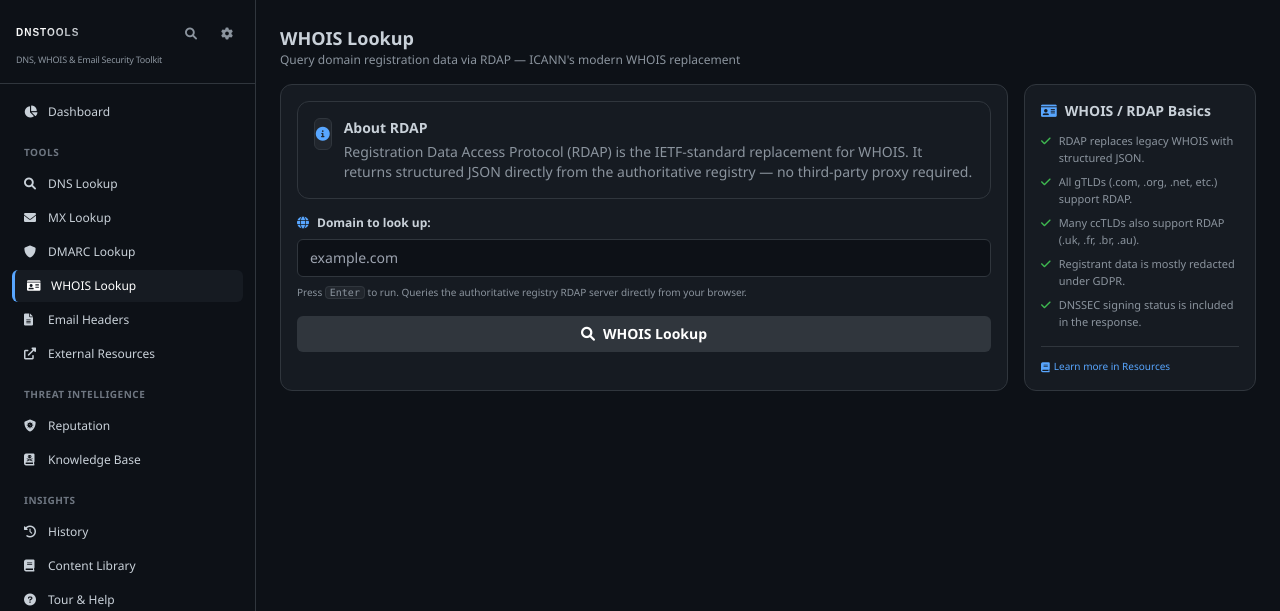
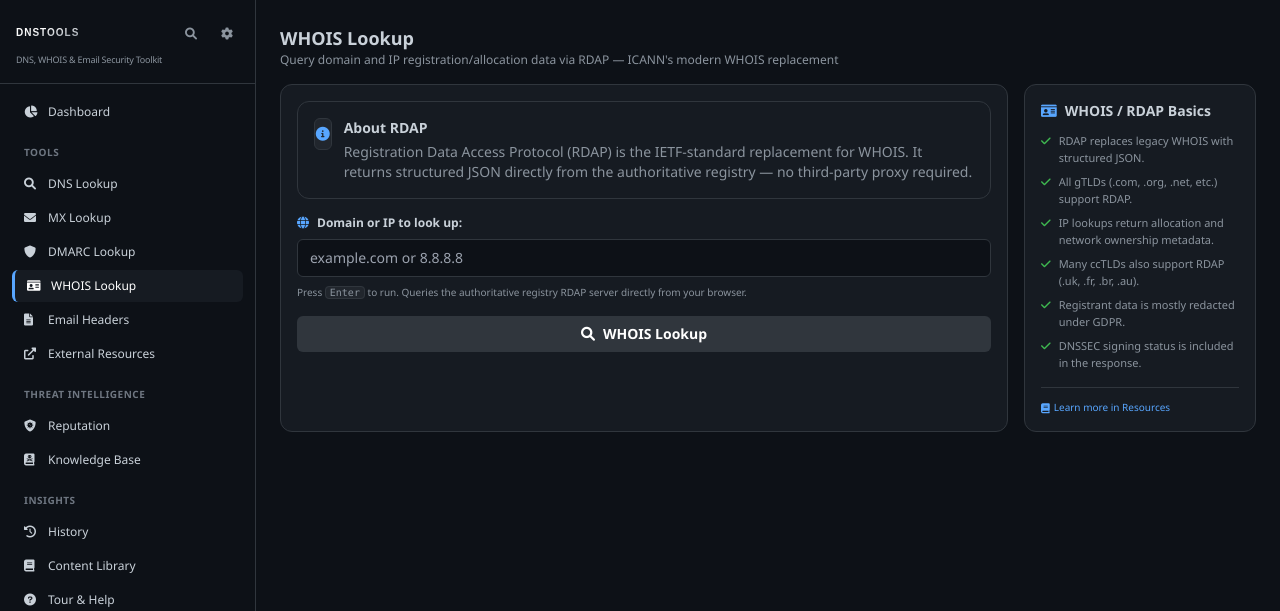
Before and after one commit to lewiswigmore/dns-tools, a Flask app: page /whois in a window 1280 px wide. Shown: the top 611 px of the page. Run offline with Flask 3, Linux system fonts and the light colour scheme; some libraries are stand-ins or nearby versions.

Commit message:
feat(whois): add IP RDAP lookup mode
- Support domain, IPv4, and IPv6 target detection
- Use IANA bootstrap for dns/ipv4/ipv6 RDAP routing
- Add IP allocation/network result cards in WHOIS UI
- Keep domain-only sections conditional (NS, DNSSEC)
- Preserve null-safe rendering across sparse RDAP responses

```diff
--- a/static/js/modules/components/whois.js
+++ b/static/js/modules/components/whois.js
@@ -1,5 +1,5 @@
 import { addHistory, exportJSON } from '../utils.js';
-import { queryDomain, preloadBootstrap } from '../rdap-client.js';
+import { queryTarget, preloadBootstrap } from '../rdap-client.js';
 import { DNSClient } from '../dns-client.js';
 
 export function WhoisPage() {
@@ -18,7 +18,7 @@ export function WhoisPage() {
       preloadBootstrap();
 
       const params = new URLSearchParams(window.location.search);
-      const domainParam = params.get('domain');
+      const domainParam = params.get('domain') || params.get('target') || params.get('ip');
       if (domainParam) {
         this.domain = domainParam;
         setTimeout(() => this.performLookup(), 100);
@@ -37,12 +37,14 @@ export function WhoisPage() {
 
       const startTime = Date.now();
       try {
-        const { result, server } = await queryDomain(this.domain.trim().toLowerCase());
+        const { result, server, queryType } = await queryTarget(this.domain.trim().toLowerCase());
         this.result = result;
         this.serverUrl = server;
 
-        // RDAP frequently omits nameserver glue addresses; enrich with DoH A/AAAA lookups.
-        this.enrichNameserverIPs();
+        // RDAP frequently omits nameserver glue addresses; enrich only for domain lookups.
+        if (queryType === 'domain') {
+          this.enrichNameserverIPs();
+        }
 
         const duration = (Date.now() - startTime) / 1000;
         addHistory({
@@ -51,7 +53,7 @@ export function WhoisPage() {
           domains: 1,
           duration,
           success: true,
-          recordTypes: ['WHOIS'],
+          recordTypes: [queryType === 'ip' ? 'WHOIS-IP' : 'WHOIS'],
           results: [{ domain: this.domain, registrar: result.registrar?.name }],
         });
       } catch (err) {
@@ -134,6 +136,14 @@ export function WhoisPage() {
       return value.includes(':');
     },
 
+    isIpResult() {
+      return this.result?.kind === 'ip';
+    },
+
+    isDomainResult() {
+      return this.result?.kind !== 'ip';
+    },
+
     /** Format an ISO date string for display. */
     formatDate(iso) {
       if (!iso) return '—';
@@ -168,8 +178,18 @@ export function WhoisPage() {
     async copyAllResults() {
       if (!this.result) return;
       const r = this.result;
-      let text = `# WHOIS / RDAP for ${r.ldhName}\n\n`;
+      const label = r.kind === 'ip' ? (r.startAddress || this.domain) : r.ldhName;
+      let text = `# WHOIS / RDAP for ${label}\n\n`;
       text += `**Date:** ${new Date().toLocaleString()}\n\n`;
+      if (r.kind === 'ip') {
+        if (r.networkName) text += `**Network:** ${r.networkName}\n`;
+        if (r.networkType) text += `**Type:** ${r.networkType}\n`;
+        if (r.ipVersion) text += `**IP Version:** ${r.ipVersion}\n`;
+        if (r.startAddress) text += `**Start Address:** ${r.startAddress}\n`;
+        if (r.endAddress) text += `**End Address:** ${r.endAddress}\n`;
+        if (r.cidrBlocks?.length) text += `**CIDR:** ${r.cidrBlocks.join(', ')}\n`;
+        if (r.country) text += `**Country:** ${r.country}\n`;
+      }
       if (r.handle) text += `**Domain ID:** ${r.handle}\n`;
       if (r.registrar) text += `**Registrar:** ${r.registrar.name}\n`;
       if (r.registrar?.handle) text += `**Registrar ID:** ${r.registrar.handle}\n`;
--- a/static/js/modules/rdap-client.js
+++ b/static/js/modules/rdap-client.js
@@ -6,29 +6,43 @@
  * All gTLDs are required by ICANN to support CORS.
  */
 
-const BOOTSTRAP_URL = 'https://data.iana.org/rdap/dns.json';
+const BOOTSTRAP_URLS = {
+  dns: 'https://data.iana.org/rdap/dns.json',
+  ipv4: 'https://data.iana.org/rdap/ipv4.json',
+  ipv6: 'https://data.iana.org/rdap/ipv6.json',
+};
 
-let bootstrapData = null;
-let bootstrapLoading = null;
+const bootstrapData = {
+  dns: null,
+  ipv4: null,
+  ipv6: null,
+};
+
+const bootstrapLoading = {
+  dns: null,
+  ipv4: null,
+  ipv6: null,
+};
 
 /**
  * Fetch and cache the IANA RDAP bootstrap registry.
  * Returns the services array from dns.json.
  */
-async function loadBootstrap() {
-  if (bootstrapData) return bootstrapData;
-  if (bootstrapLoading) return bootstrapLoading;
+async function loadBootstrap(type = 'dns') {
+  if (!BOOTSTRAP_URLS[type]) throw new Error(`Unknown bootstrap type: ${type}`);
+  if (bootstrapData[type]) return bootstrapData[type];
+  if (bootstrapLoading[type]) return bootstrapLoading[type];
 
-  bootstrapLoading = (async () => {
-    const res = await fetch(BOOTSTRAP_URL);
+  bootstrapLoading[type] = (async () => {
+    const res = await fetch(BOOTSTRAP_URLS[type]);
     if (!res.ok) throw new Error('Failed to load RDAP bootstrap registry');
     const json = await res.json();
-    bootstrapData = json.services;
-    bootstrapLoading = null;
-    return bootstrapData;
+    bootstrapData[type] = json.services;
+    bootstrapLoading[type] = null;
+    return bootstrapData[type];
   })();
 
-  return bootstrapLoading;
+  return bootstrapLoading[type];
 }
 
 /**
@@ -54,15 +68,133 @@ function findRDAPServer(domain, services) {
   return null;
 }
 
+function findRDAPServerForIP(ip, services, version) {
+  const ipValue = parseIPToBigInt(ip, version);
+  if (ipValue === null) return null;
+
+  let best = null;
+
+  for (const service of services) {
+    const prefixes = service[0];
+    const urls = service[1];
+    for (const prefix of prefixes) {
+      const parsed = parseCIDR(prefix, version);
+      if (!parsed) continue;
+      if (isIPInCIDR(ipValue, parsed)) {
+        if (!best || parsed.prefixLength > best.prefixLength) {
+          const url = urls.find(u => u.startsWith('https://')) || urls[0];
+          best = {
+            prefixLength: parsed.prefixLength,
+            server: url.endsWith('/') ? url : `${url}/`,
+          };
+        }
+      }
+    }
+  }
+
+  return best?.server || null;
+}
+
+function parseCIDR(cidr, version) {
+  if (typeof cidr !== 'string' || !cidr.includes('/')) return null;
+  const [base, prefixRaw] = cidr.split('/');
+  const prefixLength = Number(prefixRaw);
+  const maxBits = version === 'ipv6' ? 128 : 32;
+  if (!Number.isInteger(prefixLength) || prefixLength < 0 || prefixLength > maxBits) return null;
+  const value = parseIPToBigInt(base, version);
+  if (value === null) return null;
+  return { value, prefixLength, maxBits };
+}
+
+function isIPInCIDR(ipValue, cidr) {
+  const hostBits = BigInt(cidr.maxBits - cidr.prefixLength);
+  if (hostBits === 0n) return ipValue === cidr.value;
+  const networkA = (cidr.value >> hostBits) << hostBits;
+  const networkB = (ipValue >> hostBits) << hostBits;
+  return networkA === networkB;
+}
+
+function parseIPToBigInt(ip, version) {
+  if (version === 'ipv4') return parseIPv4ToBigInt(ip);
+  if (version === 'ipv6') return parseIPv6ToBigInt(ip);
+  return null;
+}
+
+function parseIPv4ToBigInt(ip) {
+  const parts = ip.split('.');
+  if (parts.length !== 4) return null;
+  let value = 0n;
+  for (const part of parts) {
+    if (!/^\d+$/.test(part)) return null;
+    const octet = Number(part);
+    if (octet < 0 || octet > 255) return null;
+    value = (value << 8n) + BigInt(octet);
+  }
+  return value;
+}
+
+function parseIPv6ToBigInt(ip) {
+  if (!ip.includes(':')) return null;
+  const [left, right] = ip.toLowerCase().split('::');
+  if (ip.split('::').length > 2) return null;
+
+  const leftParts = left ? left.split(':').filter(Boolean) : [];
+  const rightParts = right ? right.split(':').filter(Boolean) : [];
+
+  if (leftParts.length + rightParts.length > 8) return null;
+  const missing = 8 - (leftParts.length + rightParts.length);
+  const full = [...leftParts, ...Array(missing).fill('0'), ...rightParts];
+  if (full.length !== 8) return null;
+
+  let value = 0n;
+  for (const part of full) {
+    if (!/^[0-9a-f]{1,4}$/.test(part)) return null;
+    value = (value << 16n) + BigInt(parseInt(part, 16));
+  }
+  return value;
+}
+
+function detectQueryType(target) {
+  const input = target.trim().toLowerCase();
+  if (isIPv4(input)) return 'ipv4';
+  if (isIPv6(input)) return 'ipv6';
+  return 'domain';
+}
+
+function isIPv4(value) {
+  return /^((25[0-5]|2[0-4]\d|1?\d?\d)\.){3}(25[0-5]|2[0-4]\d|1?\d?\d)$/.test(value);
+}
+
+function isIPv6(value) {
+  return value.includes(':') && parseIPv6ToBigInt(value) !== null;
+}
+
 /**
  * Parse an RDAP domain response into a normalised object.
  */
 function parseResponse(json) {
+  const isIpObject = (json.objectClassName || '').toLowerCase() === 'ip network';
+
   const result = {
+    kind: isIpObject ? 'ip' : 'domain',
     objectClassName: json.objectClassName,
     ldhName: json.ldhName,
     unicodeName: json.unicodeName || null,
     handle: json.handle || null,
+    networkName: json.name || null,
+    networkType: json.type || null,
+    country: json.country || null,
+    ipVersion: json.ipVersion || null,
+    startAddress: json.startAddress || null,
+    endAddress: json.endAddress || null,
+    parentHandle: json.parentHandle || null,
+    cidrBlocks: Array.isArray(json.cidr0_cidrs)
+      ? json.cidr0_cidrs.map(item => {
+          if (item.v4prefix && Number.isInteger(item.length)) return `${item.v4prefix}/${item.length}`;
+          if (item.v6prefix && Number.isInteger(item.length)) return `${item.v6prefix}/${item.length}`;
+          return null;
+        }).filter(Boolean)
+      : [],
     status: json.status || [],
     eventActions: [],
     events: {},
@@ -78,6 +210,8 @@ function parseResponse(json) {
       registrant: null,
       abuse: null,
       reseller: null,
+      technical: null,
+      administrative: null,
     },
     nameservers: [],
     secureDNS: null,
@@ -132,6 +266,20 @@ function parseResponse(json) {
       }
       if (Array.isArray(entity.roles) && entity.roles.includes('reseller')) {
         result.roles.reseller = {
+          name: extractEntityName(entity),
+          handle: entity.handle || null,
+          url: extractEntityUrl(entity),
+        };
+      }
+      if (Array.isArray(entity.roles) && entity.roles.includes('technical')) {
+        result.roles.technical = {
+          name: extractEntityName(entity),
+          handle: entity.handle || null,
+          url: extractEntityUrl(entity),
+        };
+      }
+      if (Array.isArray(entity.roles) && entity.roles.includes('administrative')) {
+        result.roles.administrative = {
           name: extractEntityName(entity),
           handle: entity.handle || null,
           url: extractEntityUrl(entity),
@@ -209,7 +357,7 @@ function extractEntityUrl(entity) {
  * Throws on error with a user-friendly message.
  */
 export async function queryDomain(domain) {
-  const services = await loadBootstrap();
+  const services = await loadBootstrap('dns');
   const server = findRDAPServer(domain, services);
 
   if (!server) {
@@ -241,9 +389,47 @@ export async function queryDomain(domain) {
   return { result: parseResponse(json), server };
 }
 
+export async function queryTarget(target) {
+  const input = target.trim().toLowerCase();
+  const queryType = detectQueryType(input);
+
+  if (queryType === 'domain') {
+    const data = await queryDomain(input);
+    return { ...data, queryType: 'domain' };
+  }
+
+  const services = await loadBootstrap(queryType);
+  const server = findRDAPServerForIP(input, services, queryType);
+
+  if (!server) {
+    throw new Error(`RDAP is not available for this IP range in IANA bootstrap (${queryType.toUpperCase()}).`);
+  }
+
+  const url = `${server}ip/${encodeURIComponent(input)}`;
+
+  let res;
+  try {
+    res = await fetch(url, {
+      headers: { Accept: 'application/rdap+json, application/json' },
+    });
+  } catch (err) {
+    throw new Error('Unable to reach the RDAP server for this IP. This may be a CORS/network restriction.');
+  }
+
+  if (res.status === 404) {
+    throw new Error(`IP "${input}" was not found in the registry.`);
+  }
+  if (!res.ok) {
+    throw new Error(`RDAP server returned ${res.status} ${res.statusText}`);
+  }
+
+  const json = await res.json();
+  return { result: parseResponse(json), server, queryType: 'ip' };
+}
+
 /**
  * Pre-load the bootstrap data in the background.
  */
 export function preloadBootstrap() {
-  loadBootstrap().catch(() => {});
+  loadBootstrap('dns').catch(() => {});
 }
--- a/templates/whois.html
+++ b/templates/whois.html
@@ -8,7 +8,7 @@
   <div class="flex items-center justify-between">
     <div>
       <h2 class="text-lg font-semibold text-[#c9d1d9]">WHOIS Lookup</h2>
-      <p class="text-xs text-[#8b949e]">Query domain registration data via RDAP — ICANN's modern WHOIS replacement</p>
+      <p class="text-xs text-[#8b949e]">Query domain and IP registration/allocation data via RDAP — ICANN's modern WHOIS replacement</p>
     </div>
   </div>
 
@@ -18,11 +18,11 @@
       {{ ui.info_banner('fa-info-circle','About RDAP','Registration Data Access Protocol (RDAP) is the IETF-standard replacement for WHOIS. It returns structured JSON directly from the authoritative registry — no third-party proxy required.') }}
 
       <div class="mb-4">
-        <label class="block text-xs font-semibold text-[#c9d1d9] mb-2"><i class="fas fa-globe mr-2 text-[#58a6ff]"></i>Domain to look up:</label>
+         <label class="block text-xs font-semibold text-[#c9d1d9] mb-2"><i class="fas fa-globe mr-2 text-[#58a6ff]"></i>Domain or IP to look up:</label>
         <input x-model="domain" @keyup.enter="performLookup" type="text"
                class="w-full px-3 py-2 border border-[#30363d] rounded-md focus:outline-none focus:ring-2 focus:ring-[#58a6ff] bg-[#0d1117] text-[#c9d1d9] text-sm"
-               placeholder="example.com" />
-        <p class="mt-2 text-[10px] text-[#8b949e]">Press <kbd class="bg-[#21262d] px-1 rounded border border-[#30363d]">Enter</kbd> to run. Queries the authoritative registry RDAP server directly from your browser.</p>
+           placeholder="example.com or 8.8.8.8" />
+         <p class="mt-2 text-[10px] text-[#8b949e]">Press <kbd class="bg-[#21262d] px-1 rounded border border-[#30363d]">Enter</kbd> to run. Queries the authoritative registry RDAP server directly from your browser.</p>
       </div>
 
       <button @click="performLookup"
@@ -40,6 +40,7 @@
       {{ ui.help_card('WHOIS / RDAP Basics', 'fa-id-card', [
         'RDAP replaces legacy WHOIS with structured JSON.',
         'All gTLDs (.com, .org, .net, etc.) support RDAP.',
+        'IP lookups return allocation and network ownership metadata.',
         'Many ccTLDs also support RDAP (.uk, .fr, .br, .au).',
         'Registrant data is mostly redacted under GDPR.',
         'DNSSEC signing status is included in the response.'
@@ -52,7 +53,7 @@
     <!-- Header -->
     <div class="panel rounded-xl p-4">
       <div class="flex justify-between items-center mb-4">
-        <h3 class="text-base font-semibold text-[#c9d1d9]"><i class="fas fa-id-card mr-2"></i>Registration Data for <span class="text-[#58a6ff]" x-text="result?.ldhName"></span></h3>
+        <h3 class="text-base font-semibold text-[#c9d1d9]"><i class="fas fa-id-card mr-2"></i>Registration Data for <span class="text-[#58a6ff]" x-text="result?.ldhName || result?.startAddress || domain"></span></h3>
         <div class="flex gap-2">
           <button x-data="{ copied: false }"
                   @click="copyAllResults(); copied = true; setTimeout(() => copied = false, 2000)"
@@ -66,7 +67,7 @@
       </div>
 
       <!-- Registration Overview -->
-      <div class="grid grid-cols-1 md:grid-cols-2 lg:grid-cols-4 gap-3 mb-4">
+      <div x-show="isDomainResult()" class="grid grid-cols-1 md:grid-cols-2 lg:grid-cols-4 gap-3 mb-4">
         <!-- Registrar -->
         <div class="bg-[#0d1117] rounded-lg p-3 border border-[#30363d]">
           <p class="text-[10px] text-[#8b949e] uppercase tracking-wider mb-1">Registrar</p>
@@ -96,10 +97,29 @@
         </div>
       </div>
 
+      <div x-show="isIpResult()" style="display: none;" class="grid grid-cols-1 md:grid-cols-2 lg:grid-cols-4 gap-3 mb-4">
+        <div class="bg-[#0d1117] rounded-lg p-3 border border-[#30363d]">
+          <p class="text-[10px] text-[#8b949e] uppercase tracking-wider mb-1">Network Name</p>
+          <p class="text-sm font-semibold text-[#c9d1d9] truncate" x-text="result?.networkName || '—'" :title="result?.networkName || 'Unavailable'"></p>
+        </div>
+        <div class="bg-[#0d1117] rounded-lg p-3 border border-[#30363d]">
+          <p class="text-[10px] text-[#8b949e] uppercase tracking-wider mb-1">IP Range</p>
+          <p class="text-sm font-semibold text-[#c9d1d9] font-mono" x-text="(result?.startAddress && result?.endAddress) ? `${result.startAddress} - ${result.endAddress}` : '—'"></p>
+        </div>
+        <div class="bg-[#0d1117] rounded-lg p-3 border border-[#30363d]">
+          <p class="text-[10px] text-[#8b949e] uppercase tracking-wider mb-1">CIDR</p>
+          <p class="text-sm font-semibold text-[#c9d1d9] font-mono" x-text="(result?.cidrBlocks || []).join(', ') || '—'"></p>
+        </div>
+        <div class="bg-[#0d1117] rounded-lg p-3 border border-[#30363d]">
+          <p class="text-[10px] text-[#8b949e] uppercase tracking-wider mb-1">Country</p>
+          <p class="text-sm font-semibold text-[#c9d1d9]" x-text="result?.country || '—'"></p>
+        </div>
+      </div>
+
       <div class="grid grid-cols-1 md:grid-cols-3 gap-3 mb-4">
         <div class="bg-[#0d1117] rounded-lg p-3 border border-[#30363d]">
-          <p class="text-[10px] text-[#8b949e] uppercase tracking-wider mb-1">Registrar ID</p>
-          <p class="text-sm font-semibold text-[#c9d1d9] font-mono" x-text="result?.registrar?.handle || '—'"></p>
+          <p class="text-[10px] text-[#8b949e] uppercase tracking-wider mb-1" x-text="isIpResult() ? 'Parent Handle' : 'Registrar ID'"></p>
+          <p class="text-sm font-semibold text-[#c9d1d9] font-mono" x-text="isIpResult() ? (result?.parentHandle || '—') : (result?.registrar?.handle || '—')"></p>
         </div>
         <div class="bg-[#0d1117] rounded-lg p-3 border border-[#30363d]">
           <p class="text-[10px] text-[#8b949e] uppercase tracking-wider mb-1">Last RDAP DB Update</p>
@@ -113,11 +133,22 @@
 
       <!-- Status Codes -->
       <div x-show="result?.status?.length > 0" class="mb-4">
-        <p class="text-[10px] text-[#8b949e] uppercase tracking-wider mb-2">Domain Status</p>
+        <p class="text-[10px] text-[#8b949e] uppercase tracking-wider mb-2" x-text="isIpResult() ? 'Object Status' : 'Domain Status'"></p>
         <div class="flex flex-wrap gap-1.5">
           <template x-for="s in result?.status || []" :key="s">
             <span class="pill pill-outline text-[10px]" :class="statusClass(s)" x-text="s"></span>
           </template>
+        </div>
+      </div>
+
+      <div x-show="isIpResult()" style="display: none;" class="grid grid-cols-1 md:grid-cols-2 gap-3 mb-4">
+        <div class="bg-[#0d1117] rounded-lg p-3 border border-[#30363d]">
+          <p class="text-[10px] text-[#8b949e] uppercase tracking-wider mb-1">Registrant</p>
+          <p class="text-sm font-semibold text-[#c9d1d9]" x-text="result?.roles?.registrant?.name || '—'"></p>
+        </div>
+        <div class="bg-[#0d1117] rounded-lg p-3 border border-[#30363d]">
+          <p class="text-[10px] text-[#8b949e] uppercase tracking-wider mb-1">Abuse Contact</p>
+          <p class="text-sm font-semibold text-[#c9d1d9]" x-text="result?.roles?.abuse?.name || '—'"></p>
         </div>
       </div>
 
@@ -137,7 +168,7 @@
     </div>
 
     <!-- Nameservers -->
-    <div x-show="result?.nameservers?.length > 0" class="panel rounded-xl p-4">
+    <div x-show="isDomainResult() && result?.nameservers?.length > 0" class="panel rounded-xl p-4">
       <div class="flex items-center justify-between mb-3">
         <h4 class="text-sm font-semibold text-[#c9d1d9]"><i class="fas fa-server mr-2 text-[#58a6ff]"></i>Nameservers</h4>
         <span x-show="resolvingNameservers" style="display: none;" class="text-[10px] text-[#8b949e]"><i class="fas fa-spinner fa-spin mr-1"></i>Resolving A/AAAA fallback</span>
@@ -175,7 +206,7 @@
     </div>
 
     <!-- DNSSEC -->
-    <div x-show="result?.secureDNS" class="panel rounded-xl p-4">
+    <div x-show="isDomainResult() && result?.secureDNS" class="panel rounded-xl p-4">
       <h4 class="text-sm font-semibold text-[#c9d1d9] mb-3"><i class="fas fa-lock mr-2 text-[#58a6ff]"></i>DNSSEC</h4>
       <div class="flex items-center gap-2 mb-2">
         <span class="pill pill-outline" :class="result?.secureDNS?.delegationSigned ? 'pill-green' : 'pill-orange'"
```
